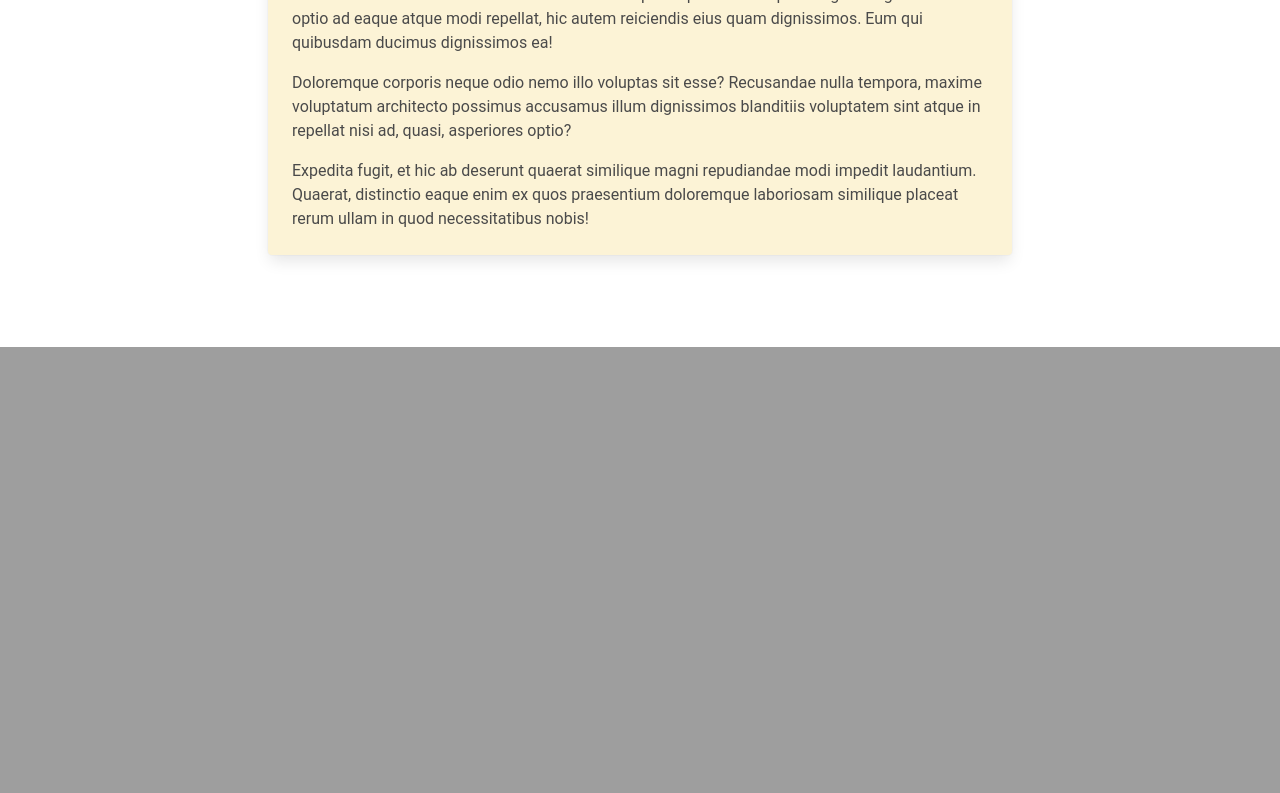
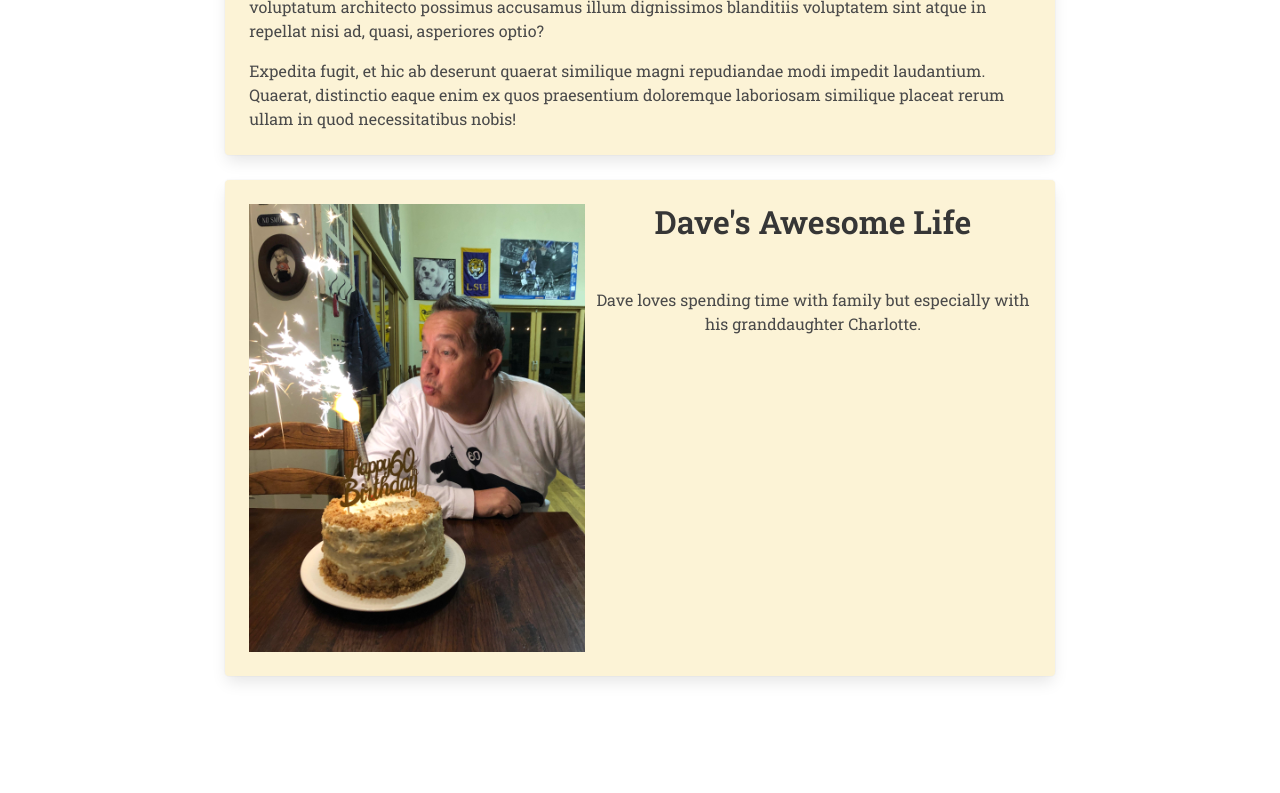
Before and after one commit to everhartC/LaymansPerspective, a Django app: page /about/ in a window 1280 px wide. Shown: the part 1053-1846 px from the top of the page. Before the commit the page ends 1400 px from the top, so only its background shows below. Run offline with Django 3.2, Linux system fonts and the light colour scheme.

Commit message:
Added second picture of Dave to About Dave section

```diff
--- a/static/css/about.css
+++ b/static/css/about.css
@@ -2,26 +2,26 @@
     padding: 0;
     margin: 0;
 }
+
 .hero-body {
+    background-image: url('/static/images/DSC00857.JPG');
     background-position: center;
     background-size: cover;
     background-repeat: no-repeat;
     height: 1000px;
+
 }
 
 .articles {
     margin: 5rem 0;
-    margin-top: -200px;
+    margin-top: -300px;
 }
 
 .card-content {
     background-color: transparent;
-    /* padding: 1.5rem; */
+    padding: 1.5rem;
 }
 
-*, ::after, ::before {
-    box-sizing: inherit;
-}
 
 .card {
     background-color: #fcf3d6;
@@ -29,4 +29,10 @@
     color: #4a4a4a;
     max-width: 100%;
     position: relative;
+    margin-bottom: 25px;
 }
+
+figure.image {
+    width: 336px;
+    margin-right: 10px;
+}
--- a/static/css/base.css
+++ b/static/css/base.css
@@ -1,6 +1,5 @@
 body {
-    font-family: 'Roboto', serif, sans-serif;
-    /* font-size: 50px; */
+    font-family: 'Roboto Slab', serif;
 }
 
 .navbar, .navbar-item{
@@ -8,7 +7,17 @@ body {
     color: #cf7e2d;
 }
 
+a.navbar-item:hover {
+    background-color: white;
+    color: #cf7e2d;
+}
+
 .navbar-start .navbar-item > *{
     background-color: #fcf3d6;
     color: #cf7e2d;
 }
+
+.navbar-dropdown a.navbar-item:hover {
+    background-color: #fcf3d6;
+    color: #cf7e2d;
+}
--- a/templates/_base.html
+++ b/templates/_base.html
@@ -7,7 +7,8 @@
     <meta name="viewport" content="width=device-width, initial-scale=1.0">
     <title>{% block title %}Layman's Perspective{% endblock title %}</title>
     <link rel="stylesheet" href="https://cdn.jsdelivr.net/npm/bulma@0.9.2/css/bulma.min.css">
-
+    <link href="https://fonts.googleapis.com/css2?family=Roboto+Slab:wght@300;400;500;600&display=swap" rel="stylesheet">
+    <link rel="stylesheet" href="{% static 'css/base.css' %}">
     {% block css %}
 
     {% endblock css %}
@@ -22,7 +23,7 @@
                 <span aria-hidden="true"></span>
             </a>
         </div>
-        <div id="target" class="navbar-menu is-active">
+        <div id="target" class="navbar-menu is-hoverable">
             <div class="navbar-start ml-4">
                 <a class="navbar-item" href="{% url 'home' %}">
                     Home
--- a/templates/about.html
+++ b/templates/about.html
@@ -4,7 +4,7 @@
 
 {% block css %}
     <link rel="stylesheet" href="{% static 'css/about.css' %}">
-    <link rel="stylesheet" href="{% static 'css/base.css' %}">
+    {% comment %} <link rel="stylesheet" href="{% static 'css/base.css' %}"> {% endcomment %}
 
 {% endblock css %}
 
@@ -12,22 +12,22 @@
     <section class="hero is-medium">
         <div class="hero-body">
             <div class="container has-text-centered">
-                <figure class="image">
+                {% comment %} <figure class="image">
                     <img style="width:100%;" src="{% static 'images/DSC00857.JPG' %}" alt="">
-                </figure>
+                </figure> {% endcomment %}
             </div>
         </div>
     </section>
 
 
-    <div class="container is-desktop">
+    <div class="container is-fullhd">
         <section class="articles">
             <div class="column is-8 is-offset-2">
                 <div class="card article">
                     <div class="card-content">
                         <div class="media">
                             <div class="media-content has-text-centered">
-                                <p class="title article-title">About Dave Foucar</p>
+                                <p class="title article-title">About David Foucar</p>
                             </div>
                         </div>
                         <div class="content article-body">
@@ -35,7 +35,24 @@
                             <p>Nam necessitatibus facilis natus soluta eum voluptate quaerat numquam fugiat magnam aut optio ad eaque atque modi repellat, hic autem reiciendis eius quam dignissimos. Eum qui quibusdam ducimus dignissimos ea!</p>
                             <p>Doloremque corporis neque odio nemo illo voluptas sit esse? Recusandae nulla tempora, maxime voluptatum architecto possimus accusamus illum dignissimos blanditiis voluptatem sint atque in repellat nisi ad, quasi, asperiores optio?</p>
                             <p>Expedita fugit, et hic ab deserunt quaerat similique magni repudiandae modi impedit laudantium. Quaerat, distinctio eaque enim ex quos praesentium doloremque laboriosam similique placeat rerum ullam in quod necessitatibus nobis!</p>
-
+                        </div>
+                    </div>
+                </div>
+                <div class="card article">
+                    <div class="card-content">
+                        <div class="media">
+                            <div class="media-center">
+                                <figure class="image">
+                                    <img src="{% static 'images/IMG_1874.jpg' %}" alt="placeholder">
+                                </figure>
+                            </div>
+                            <div class="media-content has-text-centered">
+                                <p class="title article-title">Dave's Awesome Life</p>
+                                <br>
+                                <p class="has-text-centered">
+                                Dave loves spending time with family but especially with his granddaughter Charlotte.
+                            </p>
+                            </div>
                         </div>
                     </div>
                 </div>
```
Also changed, not shown: static/images/IMG_1874.jpg (added).
